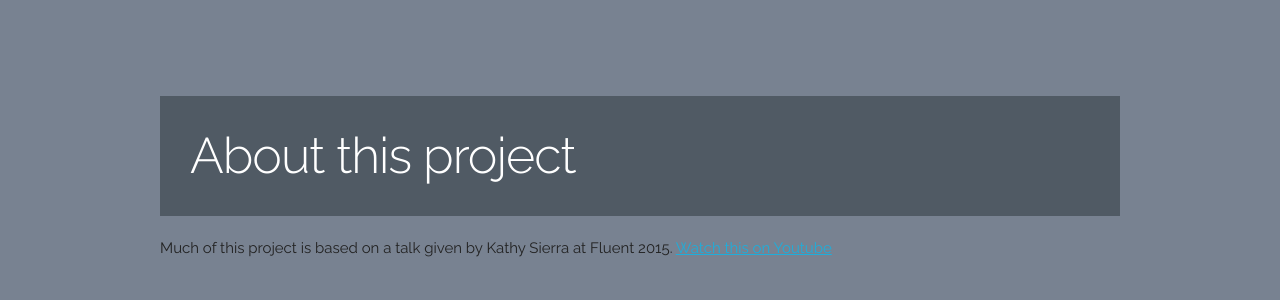
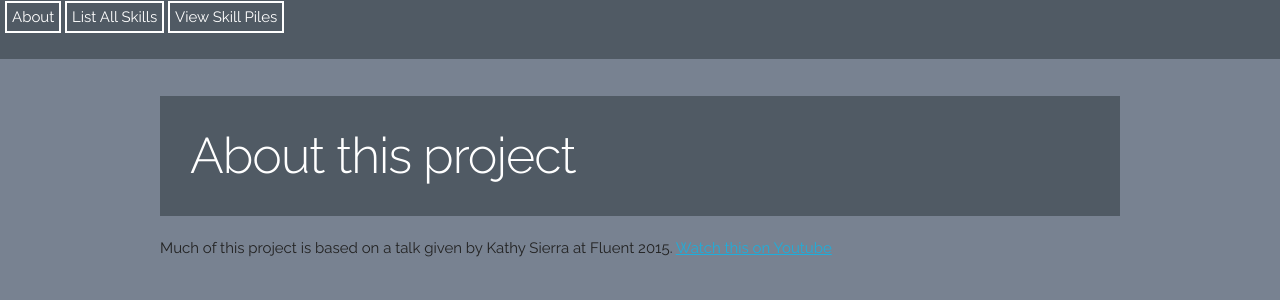
Before and after one commit to jarrighi/badass, a Flask app: page / in a window 1280 px wide. Shown: the top 300 px of the page. Run offline with Flask 2, Linux system fonts and the light colour scheme; some libraries are stand-ins or nearby versions.

Commit message:
Add simple nav bar

```diff
--- a/app/static/css/main.css
+++ b/app/static/css/main.css
@@ -13,6 +13,38 @@ h3 {
     color: white;
     border-bottom: 2px solid white;
 }
+
+/* Navigation */
+.nav {
+    position: fixed;
+    top: 0;
+    z-index: 50;
+    background-color: rgb(80, 90, 100);
+    width:  100%;
+}
+
+.nav a{
+  text-decoration: none;
+  color: white;
+  border: 2px solid white;
+  width: 50px;
+  padding: 5px;
+}
+
+.nav a:hover{
+  background-color: rgba(255,255,255,.3)
+}
+
+.nav ul {
+  padding: 5px;
+  list-style-type: none;
+}
+
+.nav li {
+  display: inline;
+}
+
+/* Skills List */
 
 .skill-item {
     margin-bottom: 50px;
--- a/app/templates/base.html
+++ b/app/templates/base.html
@@ -34,6 +34,17 @@
 </head>
 <body>
 
+  <!-- Navigation
+  –––––––––––––––––––––––––––––––––––––––––––––––––– -->
+  <div class='nav'>
+    <ul>
+      <li><a href='/'>About</a></li>
+      <li><a href='/skills'>List All Skills</a></li>
+      <li><a href='/piles'>View Skill Piles</a></li>
+    </ul>
+  </div>
+
+
   <!-- Primary Page Layout
   –––––––––––––––––––––––––––––––––––––––––––––––––– -->
   <div class="container">
```
